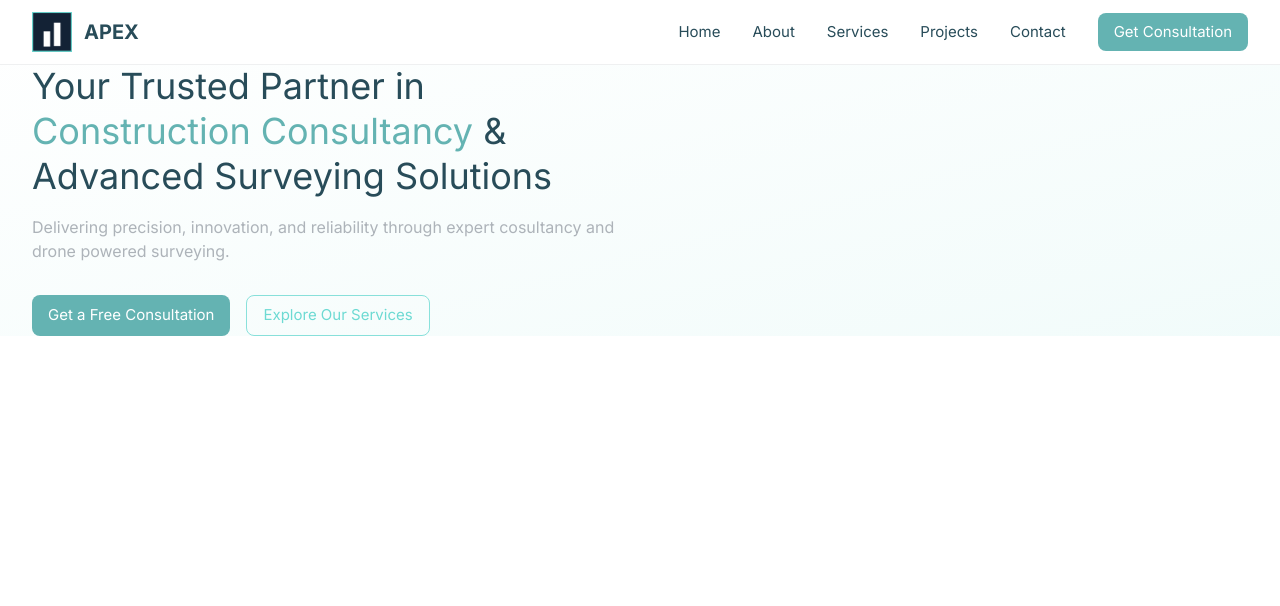
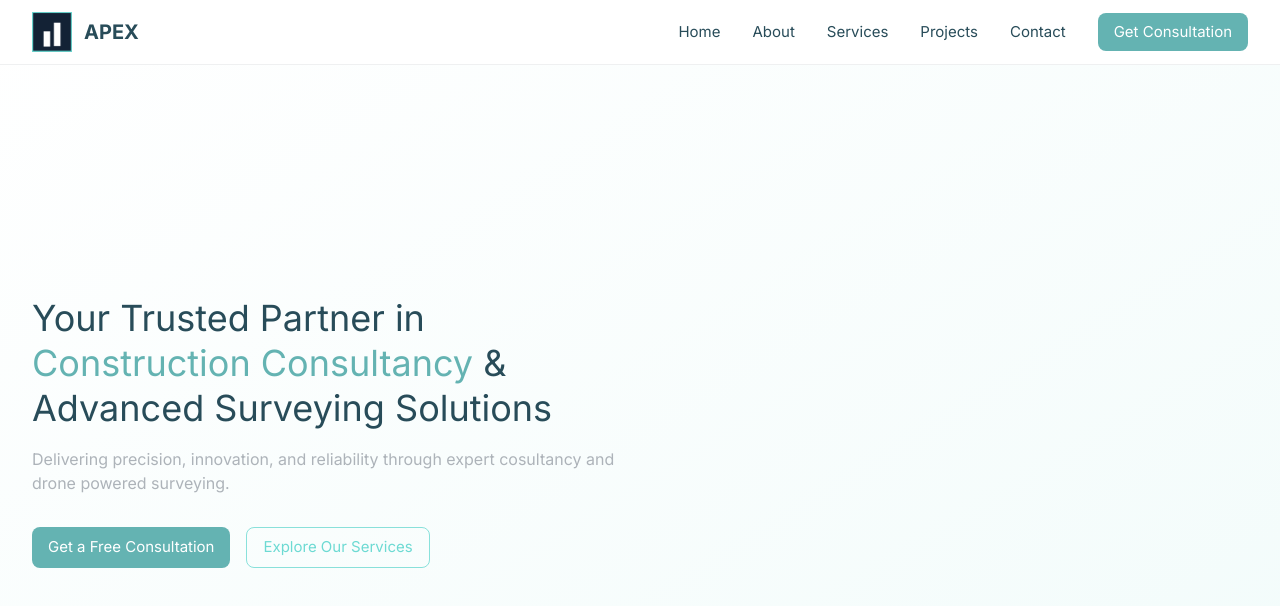
Before and after one commit to DavidMANZI-093/apex, a Next.js app: page / in a window 1280 px wide. Shown: the top 606 px of the page. Built offline with nearby package versions, Linux system fonts and the light colour scheme.

Commit message:
Auto-commit at 23/06/2025, 20:24:46 for inactivity period...

```diff
--- a/src/components/hero.tsx
+++ b/src/components/hero.tsx
@@ -3,7 +3,7 @@ import Image from "next/image";
 
 const Hero = () => {
   return (
-    <section id="home" className="relative flex max-w-full h-full !pt-16 bg-gradient-to-br from-white to-tiffany-blue/10">
+    <section id="home" className="relative flex max-w-full min-h-screen !pt-16 bg-gradient-to-br from-white to-tiffany-blue/10">
         <div className="relative w-full flex container !mx-auto !px-4 sm:!px-6 lg:!px-8">
             <div className="relative grid lg:grid-cols-2 gap-12 items-center">
                 <div className="relative flex flex-col gap-8">
```
